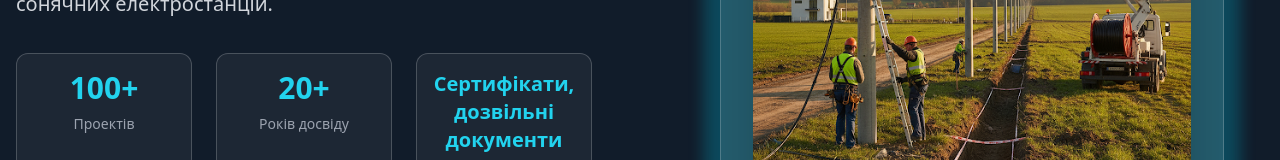
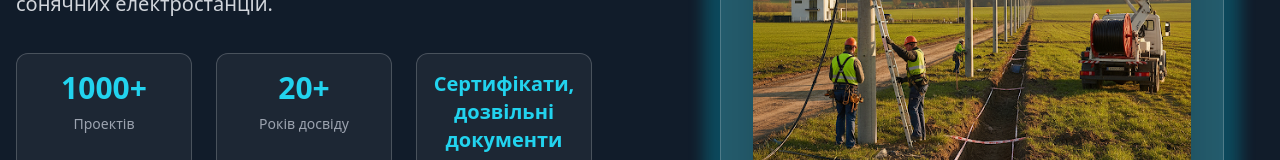
Before and after one commit to Natali993/texnic, a Next.js app: page / in a window 1280 px wide. Shown: the part 507-667 px from the top of the page. Built offline with nearby package versions, Linux system fonts and the light colour scheme.

Commit message:
fix: change project cauntiong from 100 to 1000

```diff
--- a/src/components/HeroSection.tsx
+++ b/src/components/HeroSection.tsx
@@ -32,7 +32,7 @@ export const HeroSection = () => {
 
               <div className="grid grid-cols-3 gap-4 sm:gap-6 mb-8">
                 <div className="text-center bg-white/5 rounded-xl p-4 border border-white/10 hover:bg-white/10 transition-all duration-300">
-                  <div className="text-2xl sm:text-3xl font-bold text-cyan-400 mb-2">100+</div>
+                  <div className="text-2xl sm:text-3xl font-bold text-cyan-400 mb-2">1000+</div>
                   <div className="text-xs sm:text-sm text-gray-400">Проектів</div>
                 </div>
                 <div className="text-center bg-white/5 rounded-xl p-4 border border-white/10 hover:bg-white/10 transition-all duration-300">
--- a/src/components/ServicesSection.tsx
+++ b/src/components/ServicesSection.tsx
@@ -46,7 +46,7 @@ const StatsSection = () => {
                 <path strokeLinecap="round" strokeLinejoin="round" strokeWidth={2} d="M9 12l2 2 4-4m6 2a9 9 0 11-18 0 9 9 0 0118 0z" />
               </svg>
             </div>
-            <div className="text-3xl font-bold text-gray-800 mb-2">100+</div>
+            <div className="text-3xl font-bold text-gray-800 mb-2">1000+</div>
             <div className="text-gray-600">Завершених проектів</div>
           </div>
 
```
